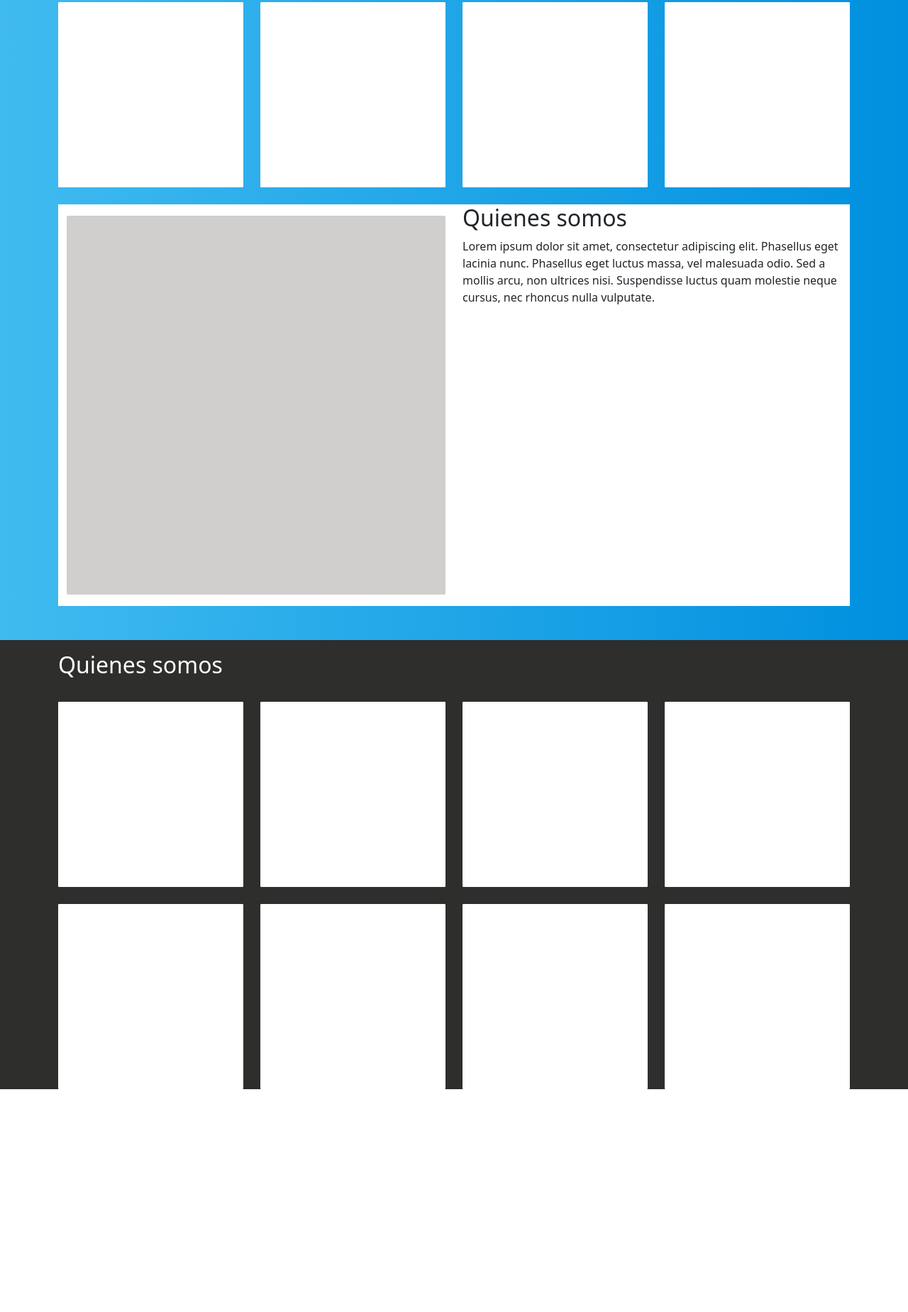
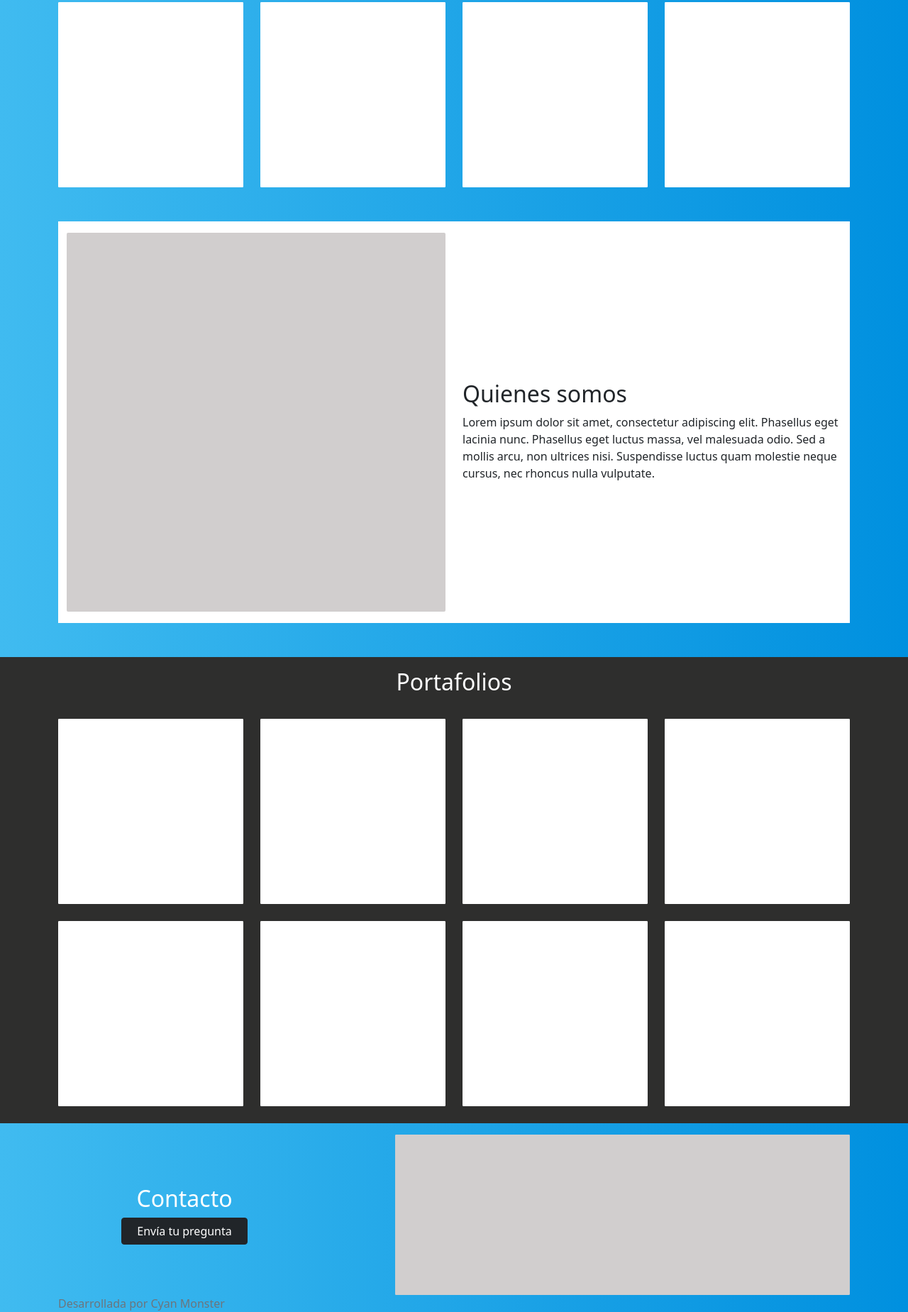
Before and after one commit to Ksurikto/CyanMonster, a plain HTML site: page index.html in a window 1280 px wide. Shown: the part 709-2558 px from the top of the page at 71% size. Before the commit the page ends 2244 px from the top, so only its background shows below. Drawn offline with nearby package versions, Linux system fonts and the light colour scheme.

Commit message:
Footer y arrelgos

```diff
--- a/index.html
+++ b/index.html
@@ -24,8 +24,11 @@
           </a>
           <div class="collapse navbar-collapse " id="navbarTogglerDemo03">
             <ul class="navbar-nav ms-auto">
+                <li class="nav-item">
+                    <a class="nav-link" aria-current="page" href="#">Inicio</a>
+                  </li>
               <li class="nav-item">
-                <a class="nav-link active" aria-current="page" href="#">Quienes somos</a>
+                <a class="nav-link" aria-current="page" href="#">Quienes somos</a>
               </li>
               <li class="nav-item">
                 <a class="nav-link " href="#">Portafolios</a>
@@ -50,7 +53,7 @@
 
     <div class="container">
         <div class="row">
-            <div class="col-12 mt-3 mt-lg-4 col-lg-3">
+            <div class="col-12 mt-1 mt-lg-4 col-lg-3">
                 <img src="img/FotoPruebaBlanco.svg" alt="" class="responsive">
             </div>
             <div class="col-12 mt-3 mt-lg-4 col-lg-3">
@@ -78,27 +81,27 @@
         </div>
     </div>
 
-      <!-- Quienes Somos-->
+    <!-- Quienes Somos-->
 
       <div class="container" >
-          <div class="row p-0 m-0 mt-4" id="QuieneSomos">
-              <div class="col-sm-12 col-lg-6 mt-3 ml-3 mb-3">
+          <div class="row p-0 m-0 mt-5" id="QuieneSomos">
+              <div class=" order-md-1 order-lg-0 col-sm-12 col-lg-6 mt-3 ml-3 mb-3">
                 <img src="img/FotoPruebaYo.svg" alt="" class="responsive">
               </div>
-              <div class="col-sm-12 col-lg-6">
-                  <h2>Quienes somos</h2>
-                  <p>Lorem ipsum dolor sit amet, consectetur adipiscing elit. Phasellus eget lacinia nunc. Phasellus eget luctus massa, vel malesuada odio. Sed a mollis arcu, non ultrices nisi. Suspendisse luctus quam molestie neque cursus, nec rhoncus nulla vulputate.</p>
+              <div class=" col-md-12 col-lg-6 align-self-center mt-4">
+                  <h2 class="text-lg-start text-center mt-3">Quienes somos</h2>
+                  <p >Lorem ipsum dolor sit amet, consectetur adipiscing elit. Phasellus eget lacinia nunc. Phasellus eget luctus massa, vel malesuada odio. Sed a mollis arcu, non ultrices nisi. Suspendisse luctus quam molestie neque cursus, nec rhoncus nulla vulputate.</p>
               </div>
           </div>
       </div>
 
-            <!-- Portafolios-->
+    <!-- Portafolios-->
 
             <div id="Portafolios" class="mt-5">
             <div class="container">
                 <div class="row " >
                     <div class="col-sm-12 col-lg-12 mt-3 ml-3">
-                        <h2 class="text-white">Quienes somos</h2>
+                        <h2 class="text-white text-center">Portafolios</h2>
                     </div>
                     <div class="col-12 mt-3 mt-lg-4 col-lg-3">
                         <img src="img/FotoPruebaBlanco.svg" alt="" class="responsive">
@@ -121,12 +124,38 @@
                     <div class="col-12 mt-3 mt-lg-4 col-lg-3">
                         <img src="img/FotoPruebaBlanco.svg" alt="" class="responsive">
                     </div>
-                    <div class="col-12 mt-3 mt-lg-4 col-lg-3">
+                    <div class="col-12 mt-3 mt-lg-4 col-lg-3 mb-4 ">
                         <img src="img/FotoPruebaBlanco.svg" alt="" class="responsive">
                     </div>
                 </div>
             </div>
         </div>
+
+     <!-- Contacto-->
+
+     <div class="container">
+         <div class="row">
+             <div class="col-lg-4 align-self-center mt-sm-3">
+                 <h2 class="text-white text-center">Contacto</h2>
+                 <div class="d-grid gap-2 col-6 mx-auto">
+                    <button class="btn btn-dark" type="button">Envía tu pregunta</button>
+                 </div>
+             </div>
+             <div class="offset-lg-1 col-lg-7 mt-sm-3">
+                <img src="img/FotoContacto.svg" alt="" class="responsive">
+             </div>
+         </div>
+     </div>
+
+<!-- Contacto-->
+
+     <footer class="footer">
+         <div class="container">
+            <span class="text-muted">Desarrollada por Cyan Monster</span>
+         </div>
+
+     </footer>
+
     <!-- script -->
     <script src="https://cdn.jsdelivr.net/npm/bootstrap@5.0.0-beta2/dist/js/bootstrap.bundle.min.js" integrity="sha384-b5kHyXgcpbZJO/tY9Ul7kGkf1S0CWuKcCD38l8YkeH8z8QjE0GmW1gYU5S9FOnJ0" crossorigin="anonymous"></script>
 
```
Also changed, not shown: img/FotoContacto.svg (added).
